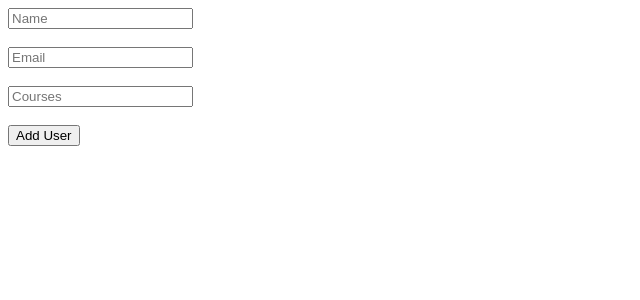
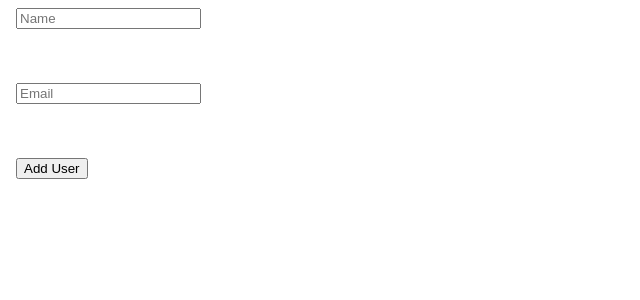
Before and after one commit to gabi23/EOI-App, an Angular app: page / in a window 1280 px wide. Shown: the top 300 px of the page, without its empty margins (0-640 px from the left). Built offline with nearby package versions, Linux system fonts and the light colour scheme.

Commit message:
New user and register basic validation with keyup Angular function

```diff
--- a/src/app/pages/register/register.component.html
+++ b/src/app/pages/register/register.component.html
@@ -1,7 +1,31 @@
-<input type="text"  placeholder="Name"  [(ngModel)]="newUser.name"><br>
-<br>
-<input type="text"  placeholder="Email"  [(ngModel)]="newUser.email"><br>
-<br>
-<input type="text"  placeholder="Courses"  [(ngModel)]="newUser.courses"><br>
-<br>
-<button (click)="addNewUser()">Add User</button>
+<!DOCTYPE html>
+<html lang="en">
+
+<head>
+    <meta charset="UTF-8">
+    <meta name="viewport" content="width=device-width, initial-scale=1.0">
+    <title>Document</title>
+</head>
+
+<body>
+    <input type="text"
+    placeholder="Name"
+    [(ngModel)]="newUser.name"
+    (keyup)="validationName()">
+    <br><br>
+
+    <span *ngIf="errorNameBoolean">{{errorName}}</span>
+    <br><br>
+
+    <input type="email"
+    placeholder="Email"
+    [(ngModel)]="newUser.email"
+    (keyup)="validationEmail()">
+    <br><br>
+
+    <span *ngIf="errorEmailBoolean">{{errorEmail}}</span>
+    <br><br>
+    <button (click)="addNewUser()">Add User</button>
+</body>
+
+</html>
--- a/src/app/pages/register/register.component.ts
+++ b/src/app/pages/register/register.component.ts
@@ -1,7 +1,7 @@
 import { Component, OnInit } from '@angular/core';
 import axios from 'axios';
-import {ApiManagerService} from '../../services/api-manager.service';
-import {User} from '../../services/api-manager.service';
+import { ApiManagerService } from '../../services/api-manager.service';
+import { User } from '../../services/api-manager.service';
 
 
 @Component({
@@ -15,19 +15,43 @@ export class RegisterComponent implements OnInit {
 
   users: [] = [];
 
-  newUser: User = {name : "", email : ""}
+  newUser: User = { name: "", email: "" }
+
+  errorNameBoolean: boolean = false;
+
+  errorEmailBoolean: boolean = false;
+
+  errorName: string = "";
+
+  errorEmail: string= "";
 
   constructor(private ApiManagerService: ApiManagerService) {
 
-   }
+  }
 
 
 
-  ngOnInit(): void {}
+  ngOnInit(): void { }
 
-  addNewUser(){
+  addNewUser() {
     this.ApiManagerService.insertUser(this.newUser)
-    .then(i => i)
-    .catch((error) => {console.log(error)});
+      .then(i => i)
+      .catch((error) => { console.log(error) });
+  }
+  validationName() {
+    if (this.newUser.name.length < 2 || this.newUser.name.length > 30) {
+      this.errorNameBoolean = true;
+      this.errorName = "The name must have between 2 to 30 characters";
+    } else {
+      this.errorNameBoolean = false;
+    }
+  }
+  validationEmail() {
+    if (!this.newUser.email.includes("@")) {
+      this.errorEmailBoolean = true;
+      this.errorEmail = "The email isn't correct";
+    } else {
+      this.errorEmailBoolean = false;
+    }
   }
 }
```
